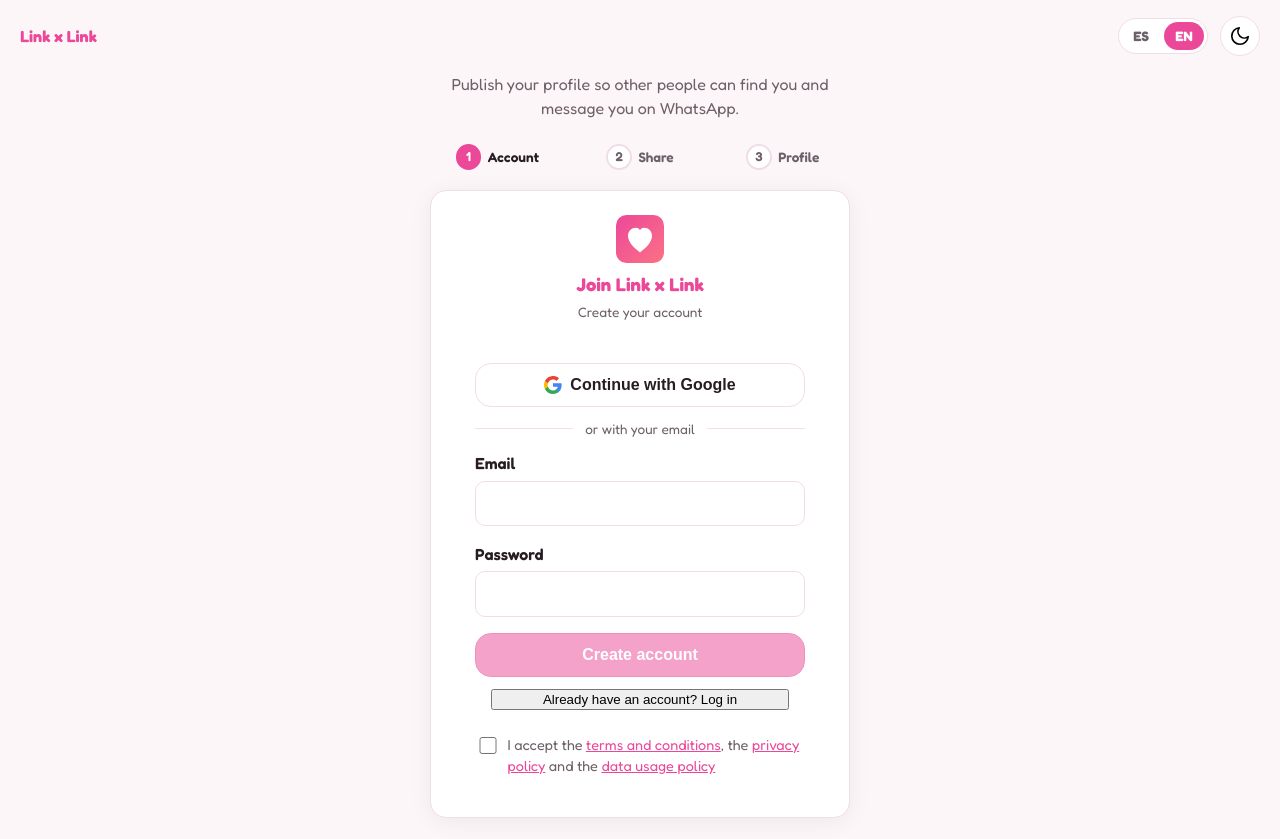
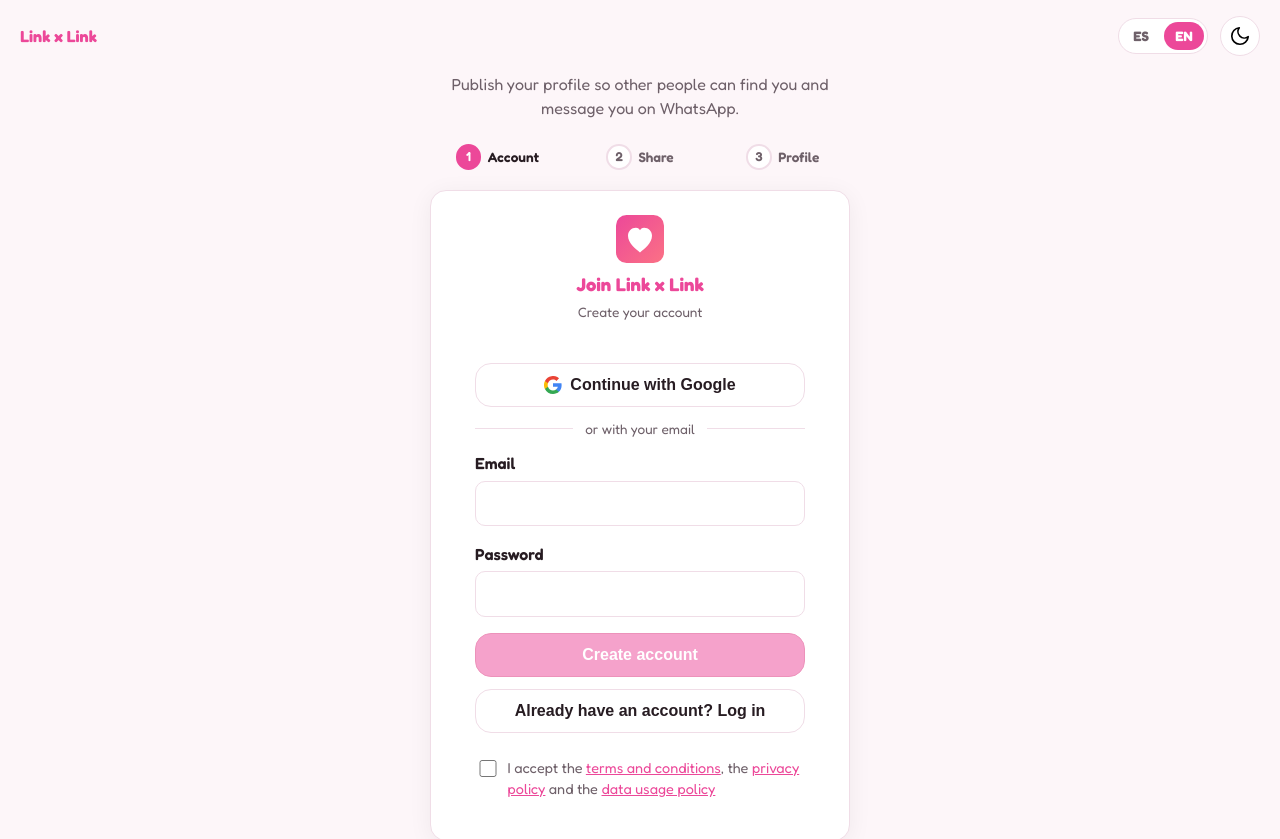
Before and after one commit to albertolicea00/linkXlink, a React (Vite) app: page /register in a window 1280 px wide. Shown: the top 839 px of the page. Built offline with nearby package versions, Linux system fonts and the light colour scheme; no server answers.

Commit message:
style: pink step indicators, moderator stats layout, auth button class
Change register step done circles from green to pink. Center moderator stat cards (2-column). Update auth panel toggle to btn--secondary class.

```diff
--- a/src/components/AuthPanel.tsx
+++ b/src/components/AuthPanel.tsx
@@ -158,7 +158,7 @@
 
       <button
         type="button"
-        className="auth-panel__toggle"
+        className="btn btn--secondary"
         onClick={() => setMode(mode === 'login' ? 'signup' : 'login')}
       >
         {mode === 'login' ? t('auth.noAccount') : t('auth.haveAccount')}
```
